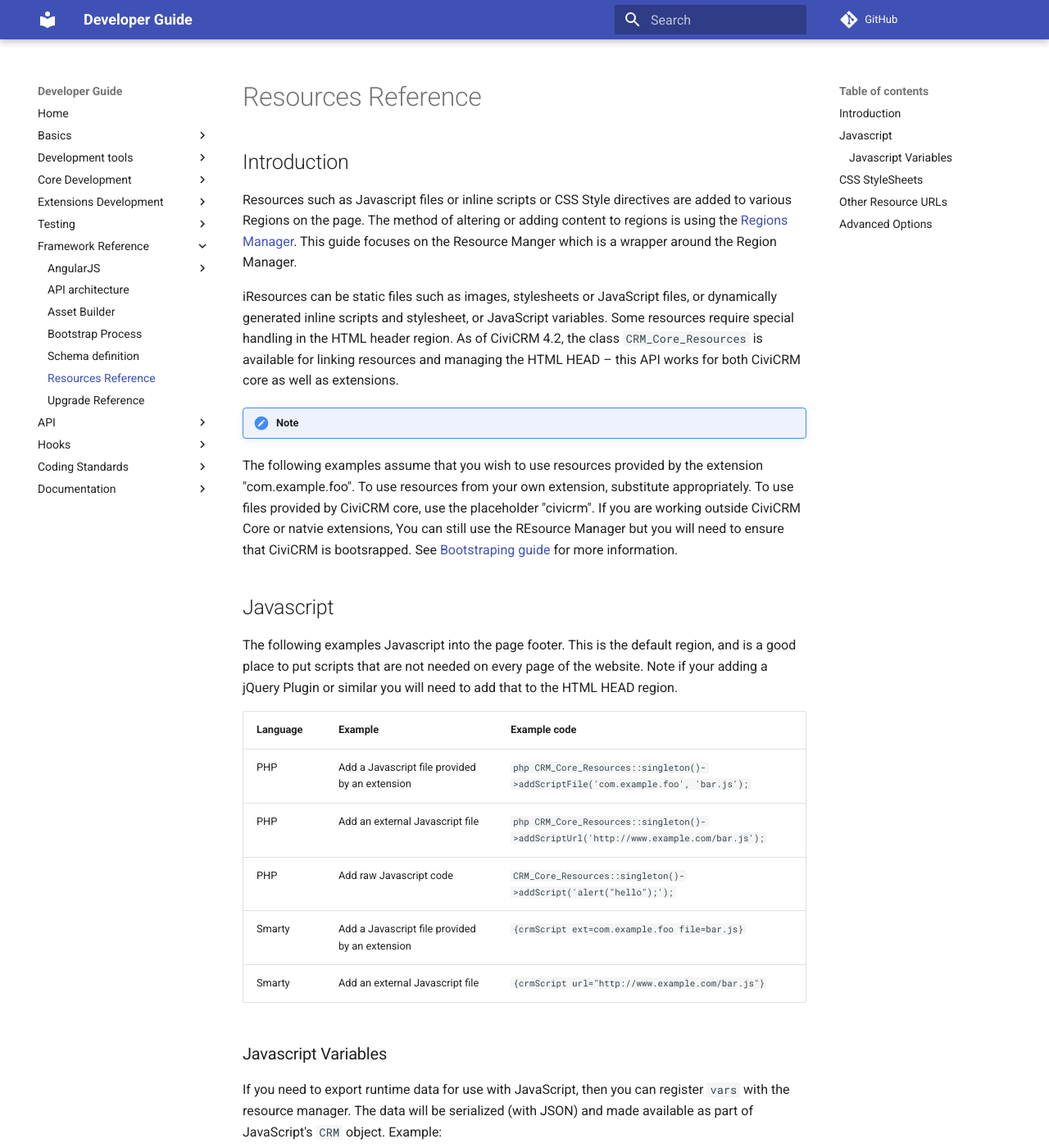
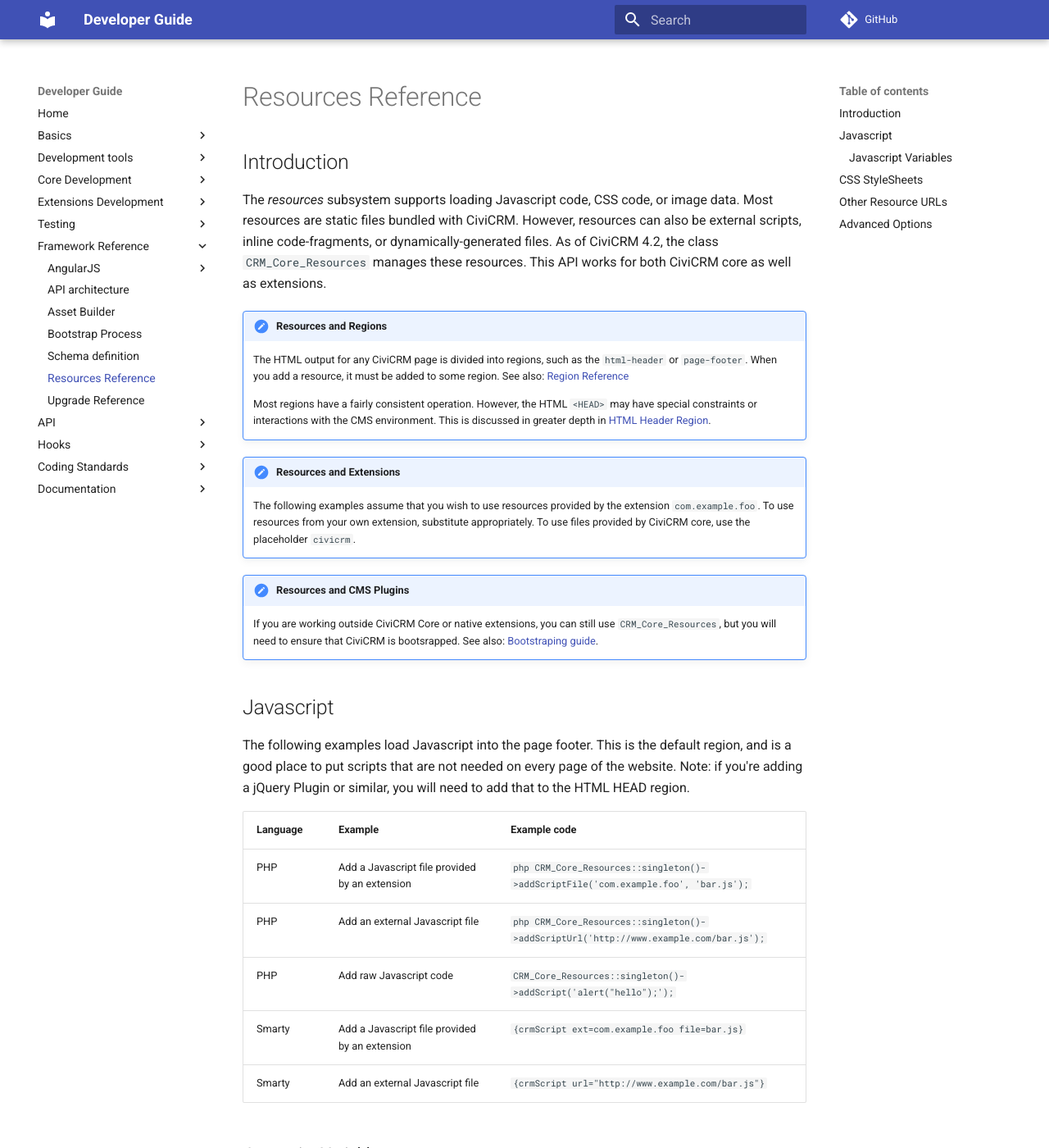
Before and after one commit to civicrm/civicrm-dev-docs, an MkDocs documentation site: the page built from docs/framework/resources.md, in a window 1280 px wide and 1400 px high. Shown: the whole window at 82% size. Built offline with MkDocs 1.6.1 and Material for MkDocs 9.7.7, drawn with Linux system fonts in a browser that asks for light colours; comment, search, counter and statistics services are not loaded; old or Windows-style settings are respelled for this version of MkDocs.

Commit message:
Update resources.md

```diff
--- a/docs/framework/resources.md
+++ b/docs/framework/resources.md
@@ -2,16 +2,22 @@
 
 ## Introduction
 
-Resources such as Javascript files or inline scripts or CSS Style directives are added to various Regions on the page. The method of altering or adding content to regions is using the [Regions Manager](https://wiki.civicrm.org/confluence/display/CRMDOC/Region+Reference). This guide focuses on the Resource Manger which is a wrapper around the Region Manager.
+The *resources* subsystem supports loading Javascript code, CSS code, or image data. Most resources are static files bundled with CiviCRM. However, resources can also be external scripts, inline code-fragments, or dynamically-generated files. As of CiviCRM 4.2, the class `CRM_Core_Resources` manages these resources. This API works for both CiviCRM core as well as extensions.
 
-iResources can be static files such as images, stylesheets or JavaScript files, or dynamically generated inline scripts and stylesheet, or JavaScript variables. Some resources require special handling in the HTML header region. As of CiviCRM 4.2, the class `CRM_Core_Resources` is available for linking resources and managing the HTML HEAD – this API works for both CiviCRM core as well as extensions.
+!!! note "Resources and Regions"
+    The HTML output for any CiviCRM page is divided into regions, such as the `html-header` or `page-footer`. When you add a resource, it must be added to some region. See also: [Region Reference](https://wiki.civicrm.org/confluence/display/CRMDOC/Region+Reference)
 
-!!!note
-The following examples assume that you wish to use resources provided by the extension "com.example.foo". To use resources from your own extension, substitute appropriately. To use files provided by CiviCRM core, use the placeholder "civicrm". If you are working outside CiviCRM Core or natvie extensions, You can still use the REsource Manager but you will need to ensure that CiviCRM is bootsrapped. See [Bootstraping guide](/framework/bootstrap/) for more information.
+    Most regions have a fairly consistent operation. However, the HTML `<HEAD>` may have special constraints or interactions with the CMS environment. This is discussed in greater depth in [HTML Header Region](https://wiki.civicrm.org/confluence/display/CRMDOC/HTML+Header+Region).
+
+!!! note "Resources and Extensions"
+    The following examples assume that you wish to use resources provided by the extension `com.example.foo`. To use resources from your own extension, substitute appropriately. To use files provided by CiviCRM core, use the placeholder `civicrm`.
+
+!!! note "Resources and CMS Plugins"
+    If you are working outside CiviCRM Core or native extensions, you can still use `CRM_Core_Resources`, but you will need to ensure that CiviCRM is bootsrapped. See also: [Bootstraping guide](/framework/bootstrap/).
 
 ## Javascript
 
-The following examples Javascript into the page footer. This is the default region, and is a good place to put scripts that are not needed on every page of the website. Note if your adding a jQuery Plugin or similar you will need to add that to the HTML HEAD region.
+The following examples load Javascript into the page footer. This is the default region, and is a good place to put scripts that are not needed on every page of the website. Note: if you're adding a jQuery Plugin or similar, you will need to add that to the HTML HEAD region.
 
 Language | Example | Example code |
 --- | --- | --- |
```
